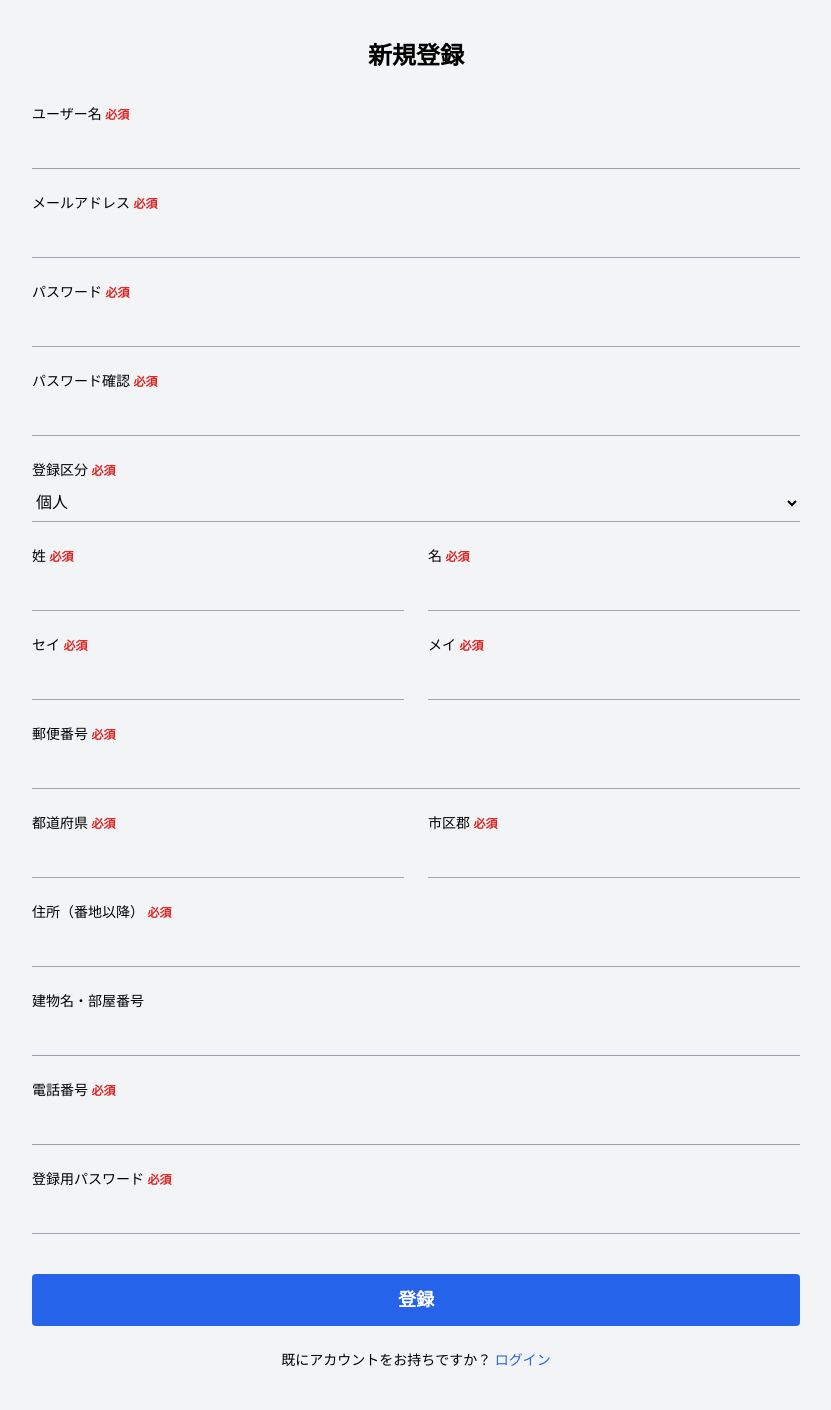
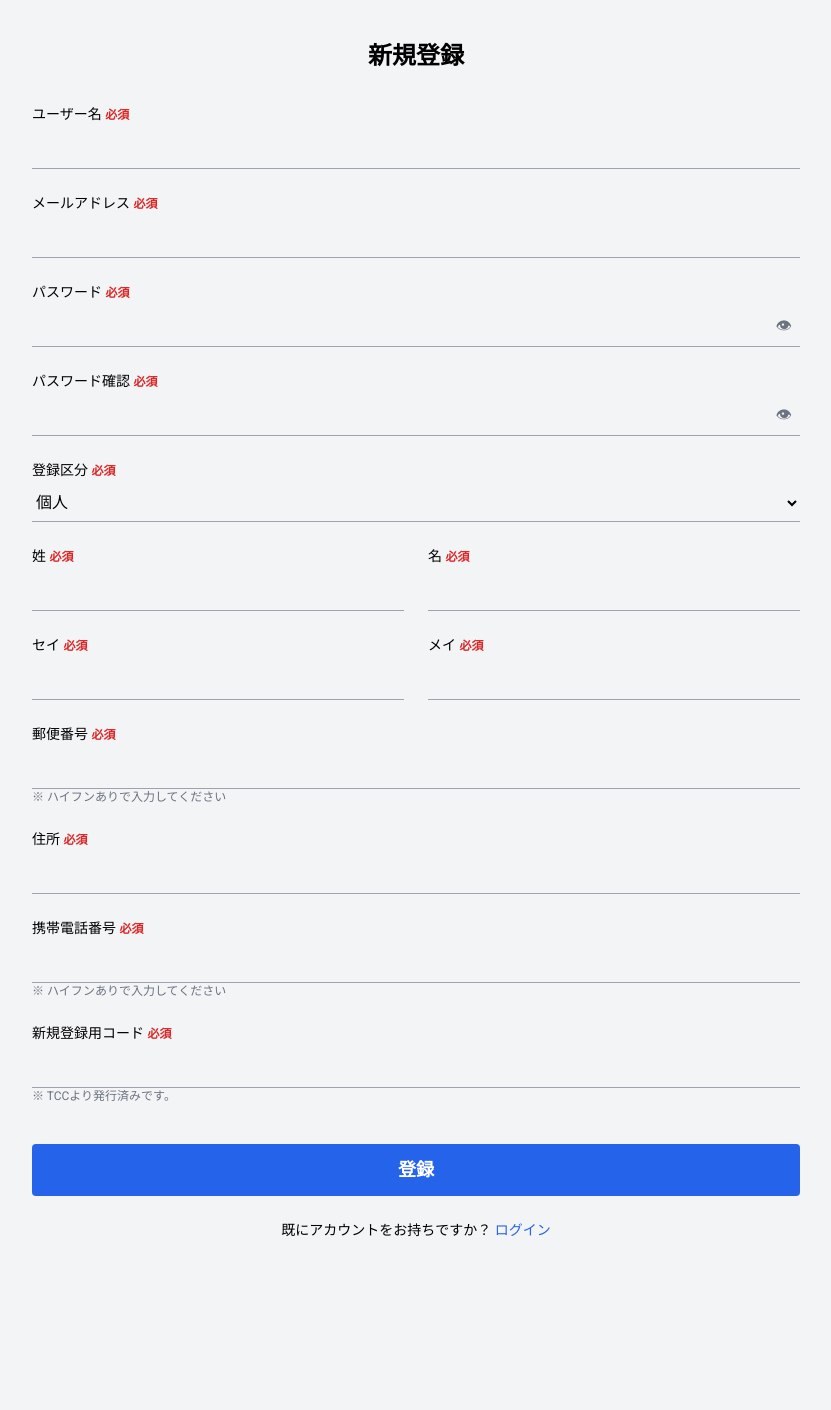
Before and after one commit to ryu-matsu2002/ver12-ai-posting-tool, a Flask app: page /register in a window 1280 px wide. Shown: the whole page, without its empty margins (224-1055 px from the left). After the commit the page ends 1237 px from the top, so only its background shows below. Run offline with Flask 3, Linux system fonts and the light colour scheme; some libraries are stand-ins or nearby versions.

Commit message:
本番環境への修正を反映

```diff
--- a/app/forms.py
+++ b/app/forms.py
@@ -55,23 +55,14 @@ class RegisterForm(FlaskForm):
     # 郵便番号
     postal_code = StringField("郵便番号", validators=[DataRequired(), Length(max=10)])
 
-    # 都道府県
-    prefecture = StringField("都道府県", validators=[DataRequired(), Length(max=20)])
+    # 住所（統合）
+    address = StringField("住所", validators=[DataRequired(), Length(max=200)])
 
-    # 市区郡・町村
-    city = StringField("市区郡", validators=[DataRequired(), Length(max=50)])
+    # 携帯電話番号
+    phone = StringField("携帯電話番号", validators=[DataRequired(), Length(max=20)])
 
-    # 町名・番地
-    address1 = StringField("町名・番地", validators=[DataRequired(), Length(max=100)])
-
-    # 建物名・部屋番号
-    address2 = StringField("建物名・部屋番号", validators=[Optional(), Length(max=100)])
-
-    # 電話番号
-    phone = StringField("電話番号", validators=[DataRequired(), Length(max=20)])
-
-    # 専用パスワード
-    register_key = PasswordField("登録用パスワード", validators=[DataRequired()])
+    # 新規登録用コード
+    register_key = PasswordField("新規登録用コード", validators=[DataRequired()])
 
     submit = SubmitField("登録")
 
--- a/app/models.py
+++ b/app/models.py
@@ -32,10 +32,7 @@ class User(db.Model, UserMixin):
 
     # 住所
     postal_code = db.Column(db.String(10), nullable=False)
-    prefecture  = db.Column(db.String(20), nullable=False)
-    city        = db.Column(db.String(50), nullable=False)
-    address1    = db.Column(db.String(100), nullable=False)
-    address2    = db.Column(db.String(100), nullable=True)
+    address = db.Column(db.String(200), nullable=True)  # ← 一旦nullable=True
 
     # 電話番号
     phone = db.Column(db.String(20), nullable=False)
--- a/app/templates/register.html
+++ b/app/templates/register.html
@@ -23,13 +23,19 @@
     <!-- パスワード -->
     <div>
       <label class="block mb-1 font-medium text-sm">パスワード <span class="text-red-600 text-xs font-bold">必須</span></label>
-      {{ form.password(class="w-full border-b border-gray-400 bg-transparent focus:outline-none py-2") }}
+      <div class="relative">
+        {{ form.password(class="w-full border-b border-gray-400 bg-transparent focus:outline-none py-2 pr-10", id="password") }}
+        <span class="absolute right-2 top-2 cursor-pointer text-gray-500" onclick="togglePassword('password')">👁</span>
+      </div>
     </div>
 
     <!-- パスワード確認 -->
     <div>
       <label class="block mb-1 font-medium text-sm">パスワード確認 <span class="text-red-600 text-xs font-bold">必須</span></label>
-      {{ form.confirm(class="w-full border-b border-gray-400 bg-transparent focus:outline-none py-2") }}
+      <div class="relative">
+        {{ form.confirm(class="w-full border-b border-gray-400 bg-transparent focus:outline-none py-2 pr-10", id="confirm") }}
+        <span class="absolute right-2 top-2 cursor-pointer text-gray-500" onclick="togglePassword('confirm')">👁</span>
+      </div>
     </div>
 
     <!-- 区分 -->
@@ -78,40 +84,27 @@
     <div>
       <label class="block mb-1 font-medium text-sm">郵便番号 <span class="text-red-600 text-xs font-bold">必須</span></label>
       {{ form.postal_code(class="w-full border-b border-gray-400 bg-transparent focus:outline-none py-2") }}
+      <p class="text-xs text-gray-500">※ ハイフンありで入力してください</p>
     </div>
 
-    <!-- 都道府県・市区郡 -->
-    <div class="flex gap-6">
-      <div class="w-1/2">
-        <label class="block mb-1 font-medium text-sm">都道府県 <span class="text-red-600 text-xs font-bold">必須</span></label>
-        {{ form.prefecture(class="w-full border-b border-gray-400 bg-transparent focus:outline-none py-2") }}
-      </div>
-      <div class="w-1/2">
-        <label class="block mb-1 font-medium text-sm">市区郡 <span class="text-red-600 text-xs font-bold">必須</span></label>
-        {{ form.city(class="w-full border-b border-gray-400 bg-transparent focus:outline-none py-2") }}
-      </div>
-    </div>
-
-    <!-- 住所 -->
+    <!-- 住所（統合） -->
     <div>
-      <label class="block mb-1 font-medium text-sm">住所（番地以降） <span class="text-red-600 text-xs font-bold">必須</span></label>
-      {{ form.address1(class="w-full border-b border-gray-400 bg-transparent focus:outline-none py-2") }}
-    </div>
-    <div>
-      <label class="block mb-1 font-medium text-sm">建物名・部屋番号</label>
-      {{ form.address2(class="w-full border-b border-gray-400 bg-transparent focus:outline-none py-2") }}
+      <label class="block mb-1 font-medium text-sm">住所 <span class="text-red-600 text-xs font-bold">必須</span></label>
+      {{ form.address(class="w-full border-b border-gray-400 bg-transparent focus:outline-none py-2") }}
     </div>
 
     <!-- 電話番号 -->
     <div>
-      <label class="block mb-1 font-medium text-sm">電話番号 <span class="text-red-600 text-xs font-bold">必須</span></label>
+      <label class="block mb-1 font-medium text-sm">携帯電話番号 <span class="text-red-600 text-xs font-bold">必須</span></label>
       {{ form.phone(class="w-full border-b border-gray-400 bg-transparent focus:outline-none py-2") }}
+      <p class="text-xs text-gray-500">※ ハイフンありで入力してください</p>
     </div>
 
     <!-- 登録キー -->
     <div>
-      <label class="block mb-1 font-medium text-sm">登録用パスワード <span class="text-red-600 text-xs font-bold">必須</span></label>
+      <label class="block mb-1 font-medium text-sm">新規登録用コード <span class="text-red-600 text-xs font-bold">必須</span></label>
       {{ form.register_key(class="w-full border-b border-gray-400 bg-transparent focus:outline-none py-2") }}
+      <p class="text-xs text-gray-500">※ TCCより発行済みです。</p>
     </div>
 
     <!-- 登録ボタン -->
@@ -127,21 +120,23 @@
   </form>
 </div>
 
+<!-- JS：法人フィールド制御・パスワード表示切替 -->
 <script>
   document.addEventListener("DOMContentLoaded", function () {
     const userTypeSelect = document.getElementById("user_type");
     const corporateFields = document.getElementById("corporate_fields");
 
     function toggleCorporateFields() {
-      if (userTypeSelect.value === "corporate") {
-        corporateFields.classList.remove("hidden");
-      } else {
-        corporateFields.classList.add("hidden");
-      }
+      corporateFields.classList.toggle("hidden", userTypeSelect.value !== "corporate");
     }
 
     userTypeSelect.addEventListener("change", toggleCorporateFields);
     toggleCorporateFields();
   });
+
+  function togglePassword(id) {
+    const input = document.getElementById(id);
+    input.type = input.type === "password" ? "text" : "password";
+  }
 </script>
 {% endblock %}
```
